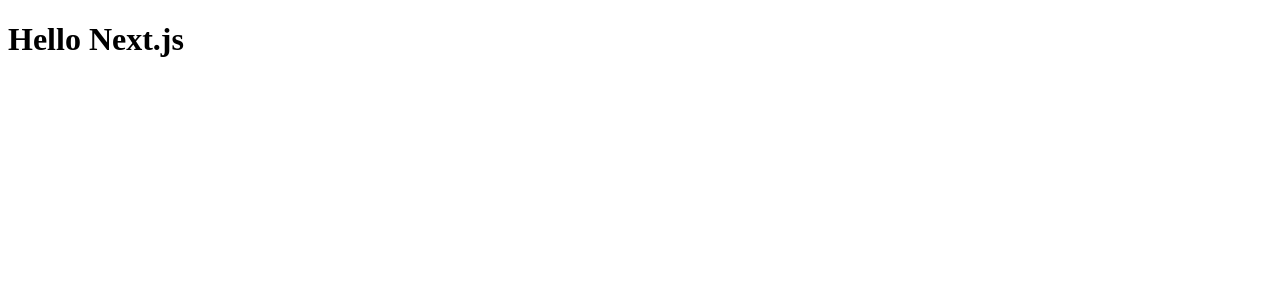
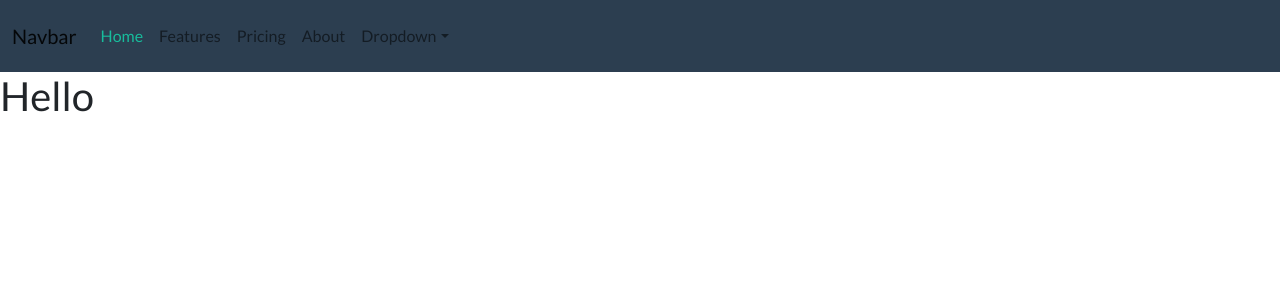
Before and after one commit to Tanzimhossain222/woo-next, a Next.js app: page / in a window 1280 px wide. Shown: the top 300 px of the page. Built offline with nearby package versions, Linux system fonts and the light colour scheme.

Commit message:
Layout added

```diff
--- /dev/null
+++ b/components/Header.jsx
@@ -0,0 +1,11 @@
+import Nav from "./Nav"
+
+const Header = () => {
+  return (
+    <div>
+        <Nav/>
+    </div>
+  )
+}
+
+export default Header
--- /dev/null
+++ b/components/Layout.jsx
@@ -0,0 +1,17 @@
+import Head from "next/head";
+import Header from "./Header";
+
+const Layout = (props) => {
+  return (
+    <div>
+      <Head>
+        <title>WooCommerce React Theme</title>
+        <link rel="stylesheet" href="https://bootswatch.com/5/flatly/bootstrap.min.css" />
+      </Head>
+      <Header />
+    {props.children}
+    </div>
+  )
+}
+
+export default Layout;
--- /dev/null
+++ b/components/Nav.jsx
@@ -0,0 +1,42 @@
+const Nav = () => {
+    return (
+        <>
+            <nav className="navbar navbar-expand-lg bg-primary" data-bs-theme="dark">
+                <div className="container-fluid">
+                    <a className="navbar-brand" href="#">Navbar</a>
+
+                    <div className="collapse navbar-collapse" id="navbarColor01">
+                        <ul className="navbar-nav me-auto">
+                            <li className="nav-item">
+                                <a className="nav-link active" href="#">Home
+                                    <span className="visually-hidden">(current)</span>
+                                </a>
+                            </li>
+                            <li className="nav-item">
+                                <a className="nav-link" href="#">Features</a>
+                            </li>
+                            <li className="nav-item">
+                                <a className="nav-link" href="#">Pricing</a>
+                            </li>
+                            <li className="nav-item">
+                                <a className="nav-link" href="#">About</a>
+                            </li>
+                            <li className="nav-item dropdown">
+                                <a className="nav-link dropdown-toggle" data-bs-toggle="dropdown" href="#" role="button" aria-haspopup="true" aria-expanded="false">Dropdown</a>
+                                <div className="dropdown-menu">
+                                    <a className="dropdown-item" href="#">Action</a>
+                                    <a className="dropdown-item" href="#">Another action</a>
+                                    <a className="dropdown-item" href="#">Something else here</a>
+                                    <div className="dropdown-divider"></div>
+                                    <a className="dropdown-item" href="#">Separated link</a>
+                                </div>
+                            </li>
+                        </ul>
+                    </div>
+                </div>
+            </nav>
+        </>
+    )
+}
+
+export default Nav
--- a/pages/index.js
+++ b/pages/index.js
@@ -1,8 +1,11 @@
+import Layout from "../components/Layout";
 const Index = ()=> {
     return (
-        <div>
-            <h1>Hello Next.js</h1>
-        </div>
+        <>
+        <Layout>
+            <h2>Hello </h2>
+        </Layout>
+        </>
     )
 }
 
```
Also changed, not shown: components/Footer.jsx (added).
